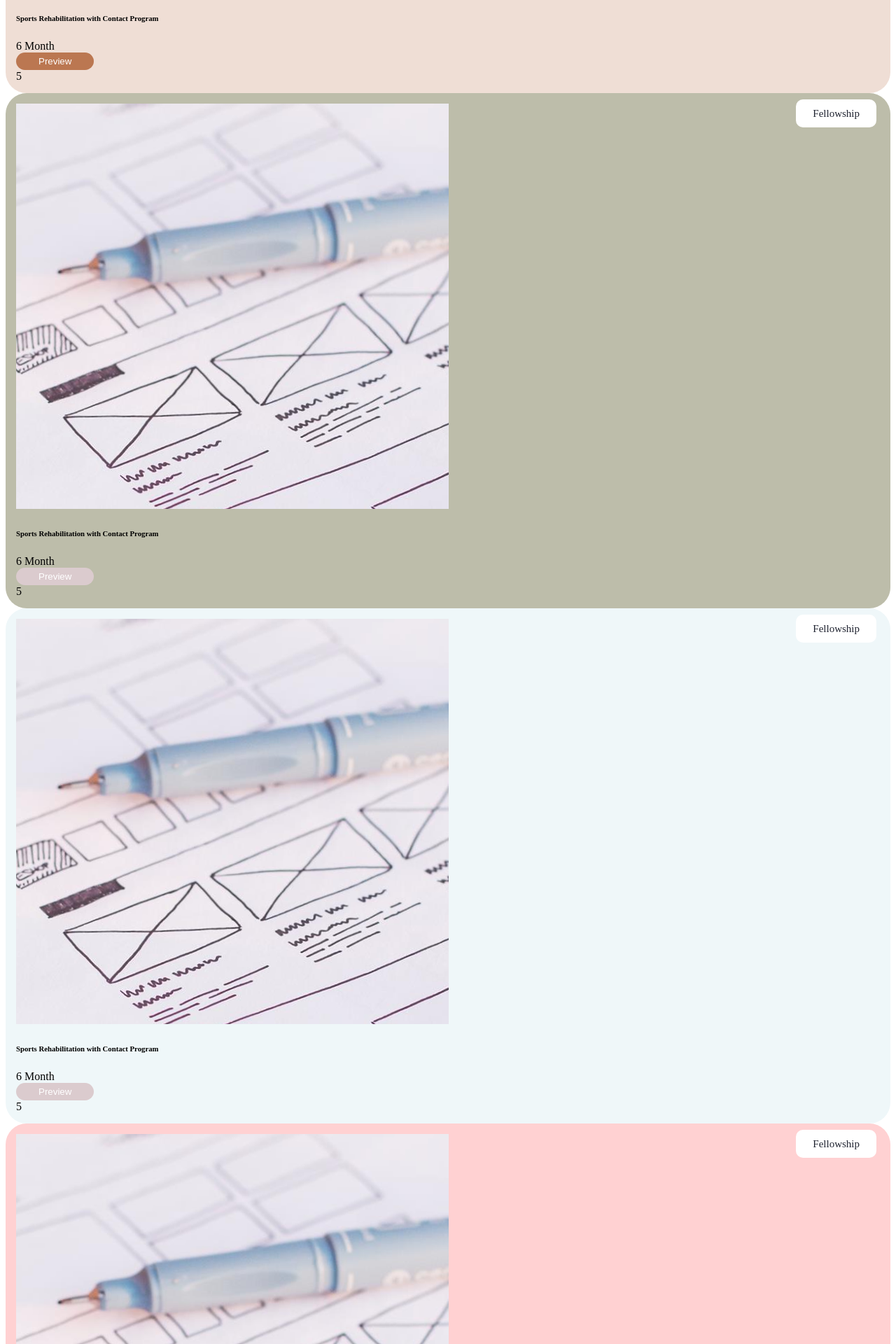
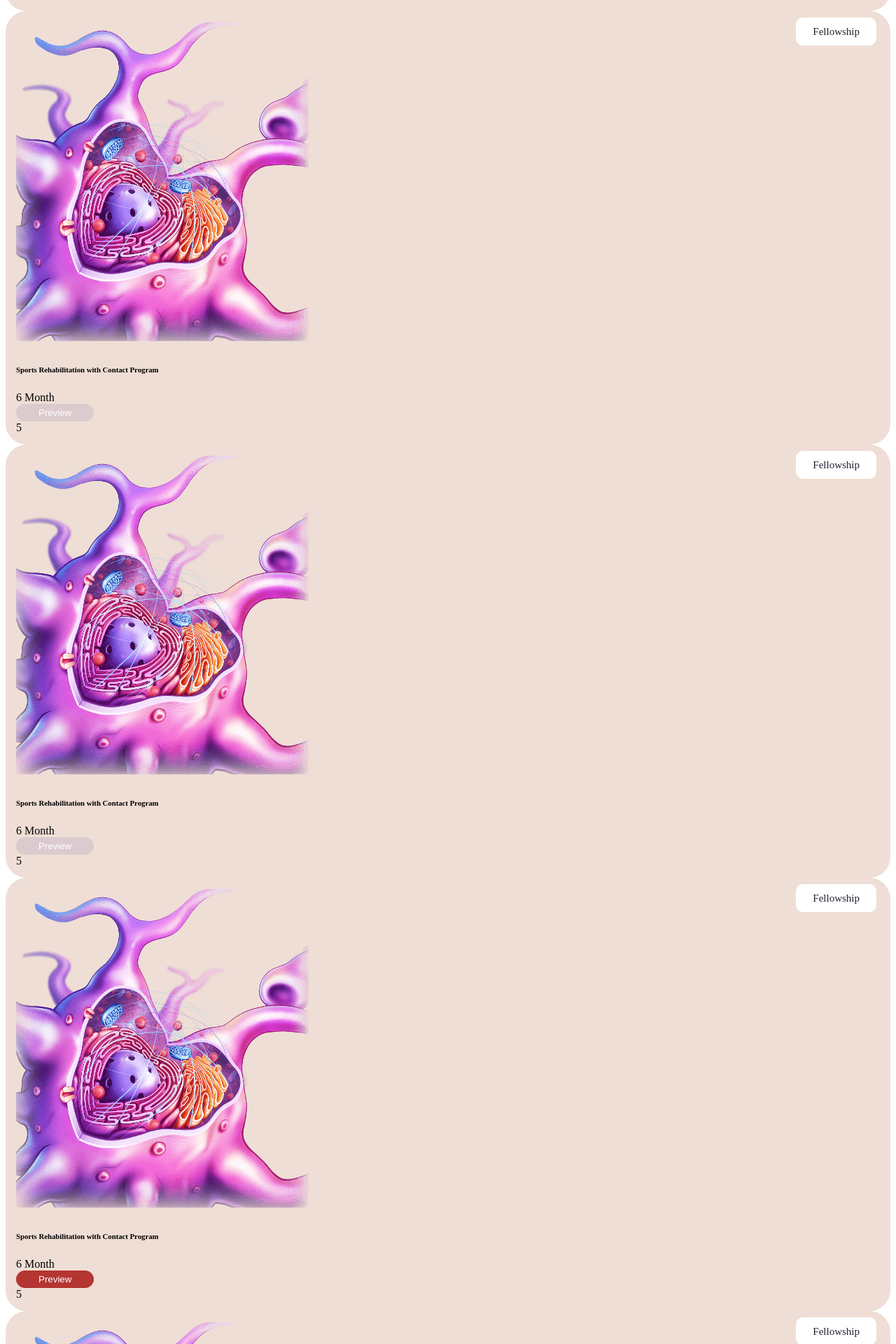
Before and after one commit to Atharv1848/medavapp, a Next.js app: page /Courses/Courses in a window 1280 px wide. Shown: the part 680-2600 px from the top of the page at 70% size. Built offline with nearby package versions, Linux system fonts and the light colour scheme.

Commit message:
updated featured

```diff
--- a/pages/Courses/Courses.tsx
+++ b/pages/Courses/Courses.tsx
@@ -3,7 +3,7 @@ import { LandingHomePage } from "../language/English";
 import Nav from 'react-bootstrap/Nav';
 import { Row, Col } from "react-bootstrap";
 import Image from "next/image";
-import ImageCourse from "../assets/images/co-image.png"
+import ImageCourse from "../assets/images/neurological.png"
 import Button from 'react-bootstrap/Button';
 
 const Course = () => {
--- a/pages/Courses/style.scss
+++ b/pages/Courses/style.scss
@@ -29,23 +29,41 @@
 
     }
 
-    .box-one {
+    // .box-one {
+    //     background: #efded5;
+    // }
+    // .box-two {
+    //     background: #bdbdaa;
+    // }
+    // .box-three {
+    //     background: #eff7f9;
+    // }
+    // .box-four {
+    //     background: #ffd1d2;
+    // }
+    // .box-five {
+    //     background: #ffe3da;
+    // }
+    // .box-six {
+    //     background: #e183b6;
+    // }
+     .box-one {
         background: #efded5;
     }
     .box-two {
-        background: #bdbdaa;
+        background: #efded5;
     }
     .box-three {
-        background: #eff7f9;
+        background: #efded5;
     }
     .box-four {
-        background: #ffd1d2;
+        background: #efded5;
     }
     .box-five {
-        background: #ffe3da;
+        background: #efded5;
     }
     .box-six {
-        background: #e183b6;
+        background: #efded5;
     }
 }
 
--- a/pages/HomePage/HomePageLanding.tsx
+++ b/pages/HomePage/HomePageLanding.tsx
@@ -27,7 +27,7 @@ const HomePageLanding = () => {
               <h2 className="">{LandingHomePage["homePageTitle"]}</h2>
             </div>
           </Col>
-          <Col lg={9} className="d-none">
+          <Col lg={9} className="">
             {LandingHomePage["SliderCards"].map((item) => {
               return (
                 <SliderCards
```
